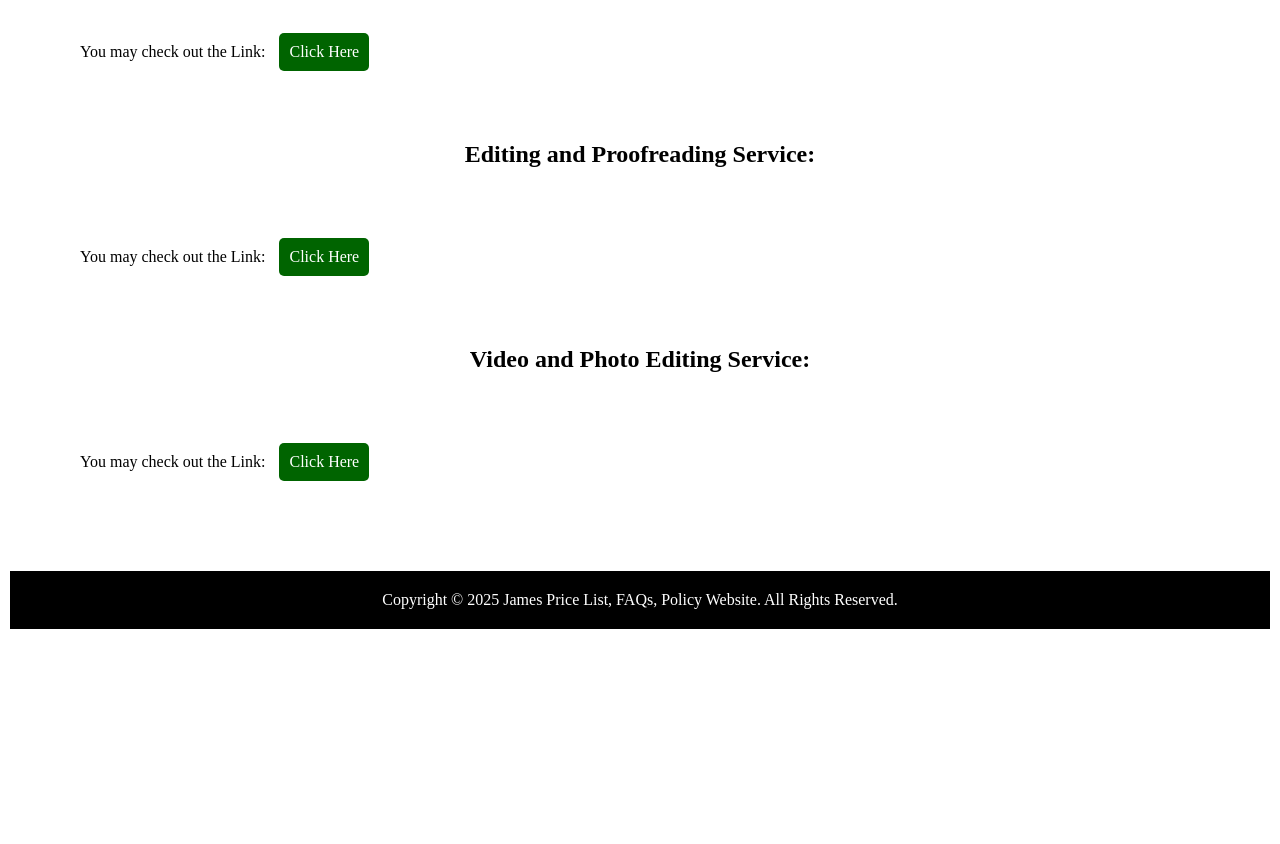
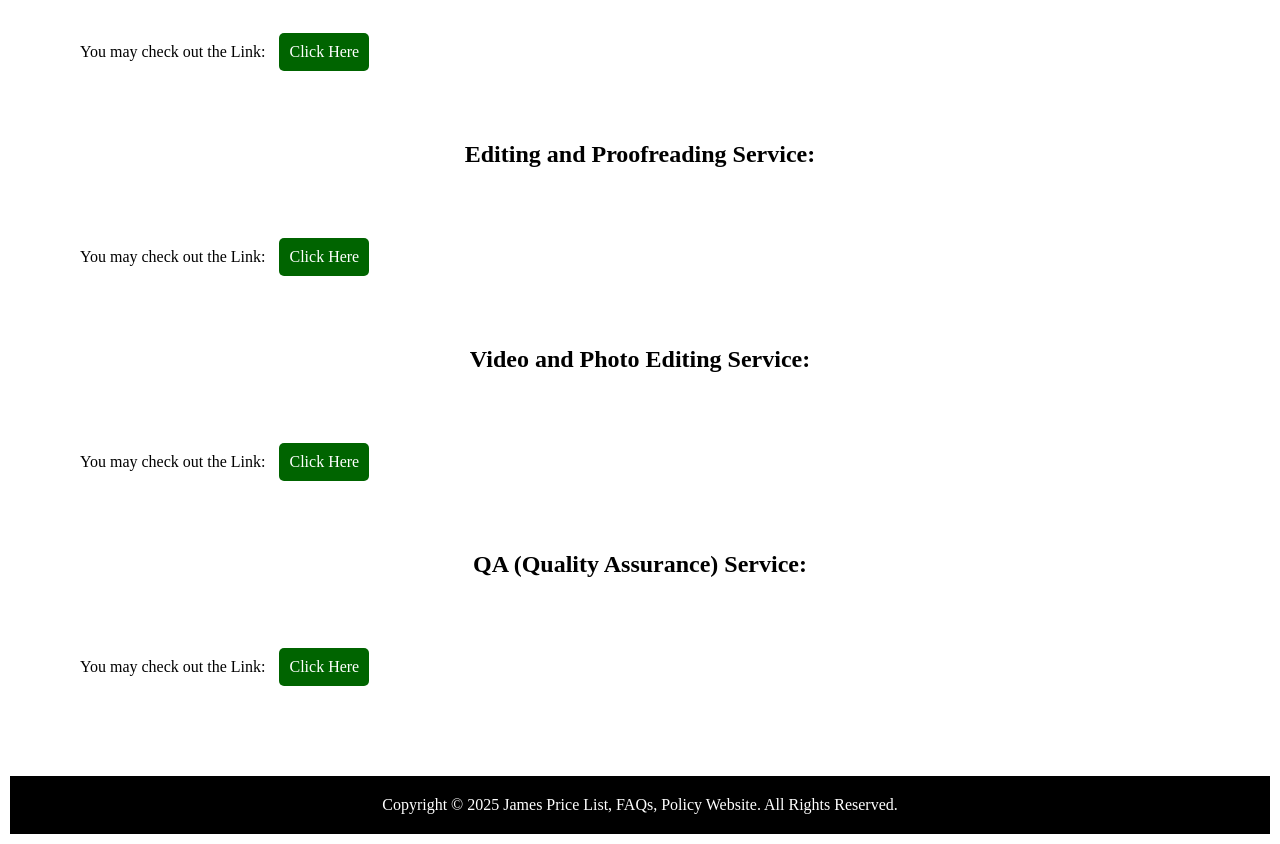
Before and after one commit to nico-liao0918/JPLFPW, a plain HTML site: page price.html in a window 1280 px wide. Shown: the part 1571-2415 px from the top of the page. Before the commit the page ends 2210 px from the top, so only its background shows below. Drawn offline with Linux system fonts and the light colour scheme.

Commit message:
Update price.html

```diff
--- a/price.html
+++ b/price.html
@@ -176,6 +176,19 @@
                     </p>
                 </div>
             </section>
+            <section>
+                <div>
+                    <h2>QA (Quality Assurance) Service:</h2>
+                </div>
+            </section>
+            <section>
+                <div>
+                    <p>
+                        You may check out the Link:
+                        <a href="" class="button">Click Here</a>
+                    </p>
+                </div>
+            </section>
         </main>
 
         <footer>
```
